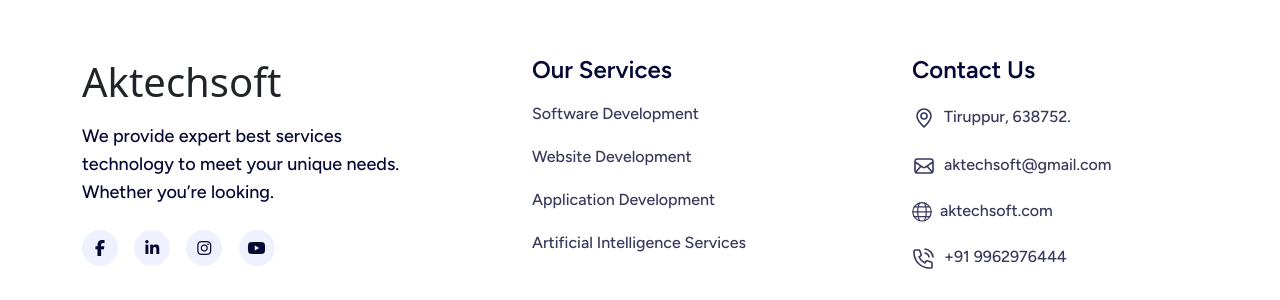
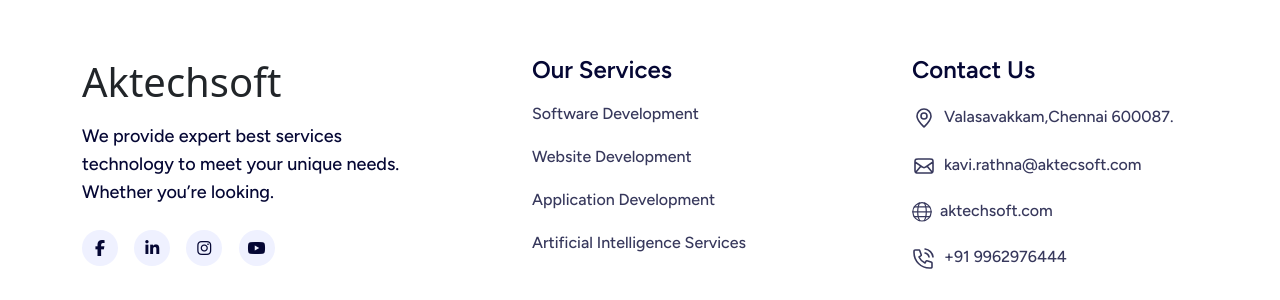
Before and after one commit to techssoft/aktechsoft, a Django app: page /contact/ in a window 1280 px wide. Shown: the part 1476-1776 px from the top of the page. Run offline with Django 5.2, Linux system fonts and the light colour scheme; some libraries are stand-ins or nearby versions.

Commit message:
chnage chennai details

```diff
--- a/templates/website/contact.html
+++ b/templates/website/contact.html
@@ -33,12 +33,12 @@
         >
         <span
           ><a
-            ><i class="fa-solid fa-phone"></i> Aktechsoftas@gmail.com</a
+            ><i class="fa-solid fa-phone"></i>kavi.rathna@aktecsoft.com</a
           ></span
         >
         <span
           ><a
-            ><i class="fa-solid fa-location-dot"></i> Odakadu St,Tiruppur</a
+            ><i class="fa-solid fa-location-dot"></i> Valasavakkam, Chennai </a
           ></span
         >
       </div>
@@ -61,7 +61,7 @@
 <div
   class="inner-page-hero-area"
   style="
-    background-image: url({%static 'website/img/all-images/bg/hero-bg1.png' %});
+    background-image: url({% static 'website/img/all-images/bg/hero-bg1.png' %});
     background-position: center;
     background-repeat: no-repeat;
     background-size: cover;
--- a/templates/website/footer.html
+++ b/templates/website/footer.html
@@ -66,15 +66,15 @@
                 ><img
                   src="{% static 'website/img/icons/location1.svg' %}"
                   alt=""
-                />Tiruppur, 638752.</a
+                />Valasavakkam,Chennai 600087.</a
               >
             </li>
             <li>
-              <a href="mailto:Aktechsoft solution@com"
+              <a href="mailto:kavi.rathna@aktecsoft.com"
                 ><img
                   src="{% static 'website/img/icons/email1.svg' %}"
                   alt=""
-                />aktechsoft@gmail.com</a
+                />kavi.rathna@aktecsoft.com</a
               >
             </li>
             <li>
```
